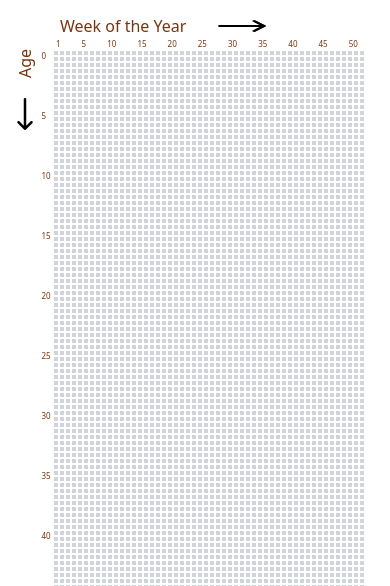
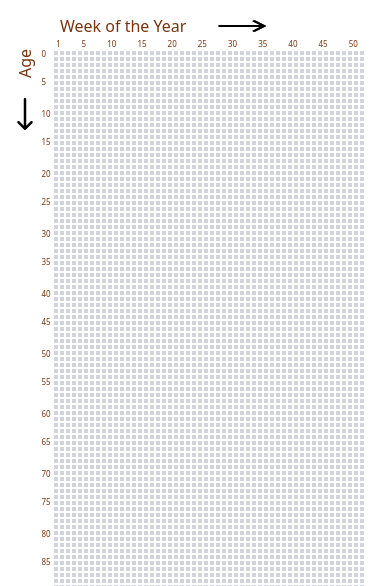
Before and after one commit to bienmag/lifegoesby, a React (Create React App) app: page / in a window 390 px wide. Shown: the part 258-844 px from the top of the page. Built offline with nearby package versions, Linux system fonts and the light colour scheme.

Commit message:
fix: age scale in mobile view for weeks

```diff
--- a/src/Weeks.js
+++ b/src/Weeks.js
@@ -59,25 +59,25 @@ function Weeks({ weeks }) {
           <h1 className="-rotate-90  text-amber-900">Age</h1>
           <img src={arrow} alt="arrow" className=" w-8 rotate-90 mt-6" />
         </div>
-        <div className="mr-0.5 mb-12 flex flex-col  text-[8px] text-amber-900  ">
-          <p className="pb-12">0</p>
-          <p className="pb-12">5</p>
-          <p className="pb-12">10</p>
-          <p className="pb-12">15</p>
-          <p className="pb-12">20</p>
-          <p className="pb-12">25</p>
-          <p className="pb-12">30</p>
-          <p className="pb-12">35</p>
-          <p className="pb-12">40</p>
-          <p className="pb-12">45</p>
-          <p className="pb-12">50</p>
-          <p className="pb-12">55</p>
-          <p className="pb-12">60</p>
-          <p className="pb-12">65</p>
-          <p className="pb-12">70</p>
-          <p className="pb-12">75</p>
-          <p className="pb-12">80</p>
-          <p className="pb-12">85</p>
+        <div className="-mt-0.5 mr-0.5 mb-12 flex flex-col  text-[8px] text-amber-900  ">
+          <p className="pb-4 xl:pb-12">0</p>
+          <p className="pb-5 xl:pb-12">5</p>
+          <p className="pb-4 xl:pb-12">10</p>
+          <p className="pb-5 xl:pb-12">15</p>
+          <p className="pb-4 xl:pb-12">20</p>
+          <p className="pb-5 xl:pb-12">25</p>
+          <p className="pb-4 xl:pb-12">30</p>
+          <p className="pb-5 xl:pb-12">35</p>
+          <p className="pb-4 xl:pb-12">40</p>
+          <p className="pb-5 xl:pb-12">45</p>
+          <p className="pb-4 xl:pb-12">50</p>
+          <p className="pb-5 xl:pb-12">55</p>
+          <p className="pb-4 xl:pb-12">60</p>
+          <p className="pb-5 xl:pb-12">65</p>
+          <p className="pb-4 xl:pb-12">70</p>
+          <p className="pb-5 xl:pb-12">75</p>
+          <p className="pb-4 xl:pb-12">80</p>
+          <p className="pb-5 xl:pb-12">85</p>
         </div>
         <div className="">{templateWeeks}</div>
       </div>
```
